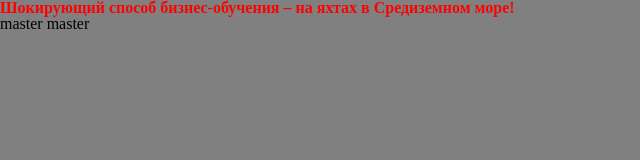
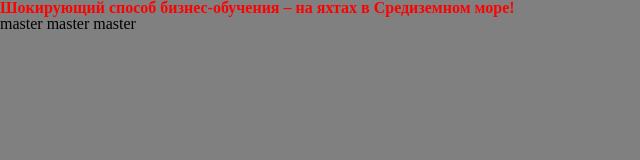
Before and after one commit to biofitz/test, a plain HTML site: page index.html in a window 1280 px wide. Shown: the full height of the page, 0-640 px from the left. Drawn offline with Linux system fonts and the light colour scheme.

Commit message:
Update index.html

```diff
--- a/index.html
+++ b/index.html
@@ -19,7 +19,7 @@
 <body>
 
 	<h1>Шокирующий <span class="bottom_line">способ</span> бизнес-обучения – на яхтах в Средиземном море!</h1>
-	<p>master master</p>
+	<p>master master master</p>
 
 <script src="js/jquery-2.1.4.min.js"></script>
 </body>
```
